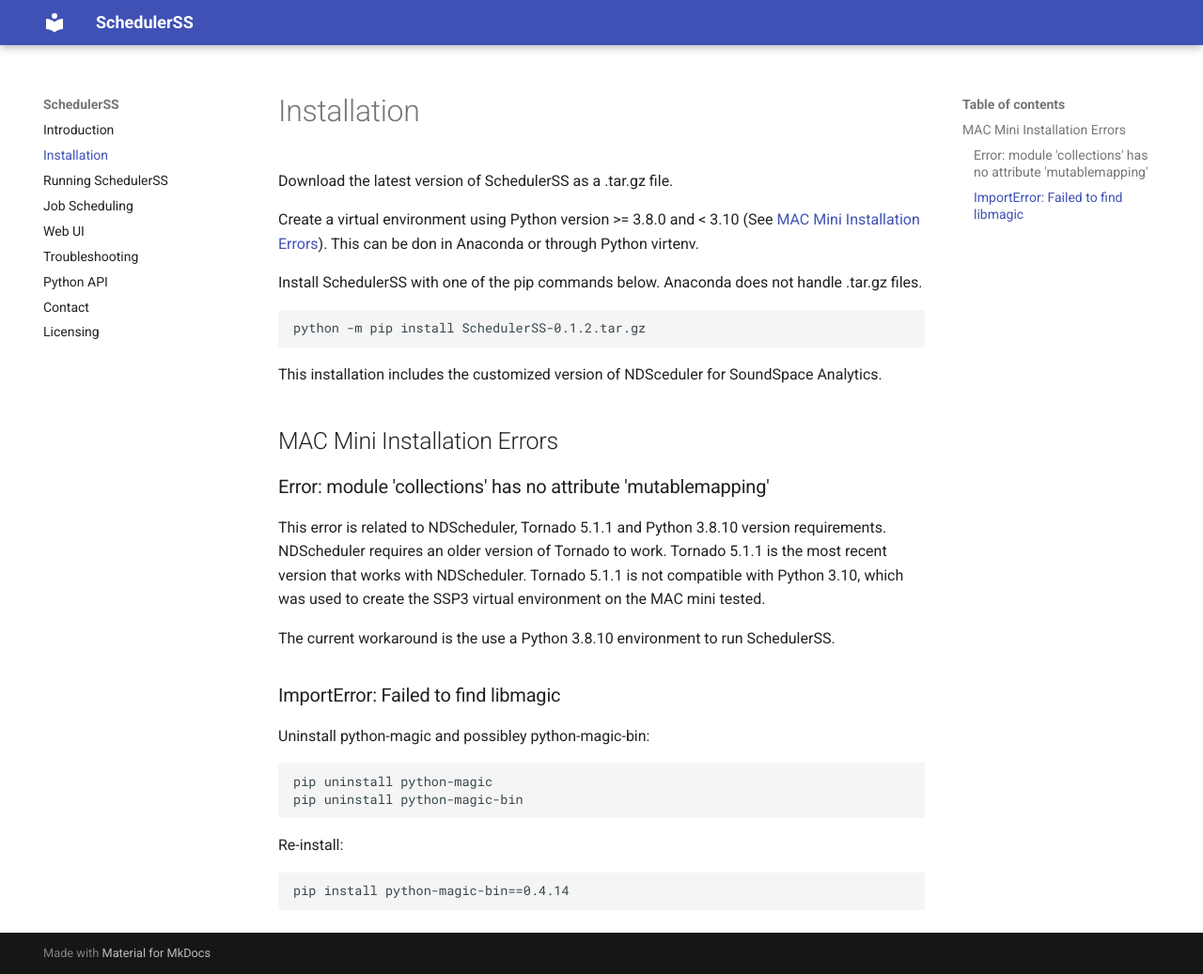
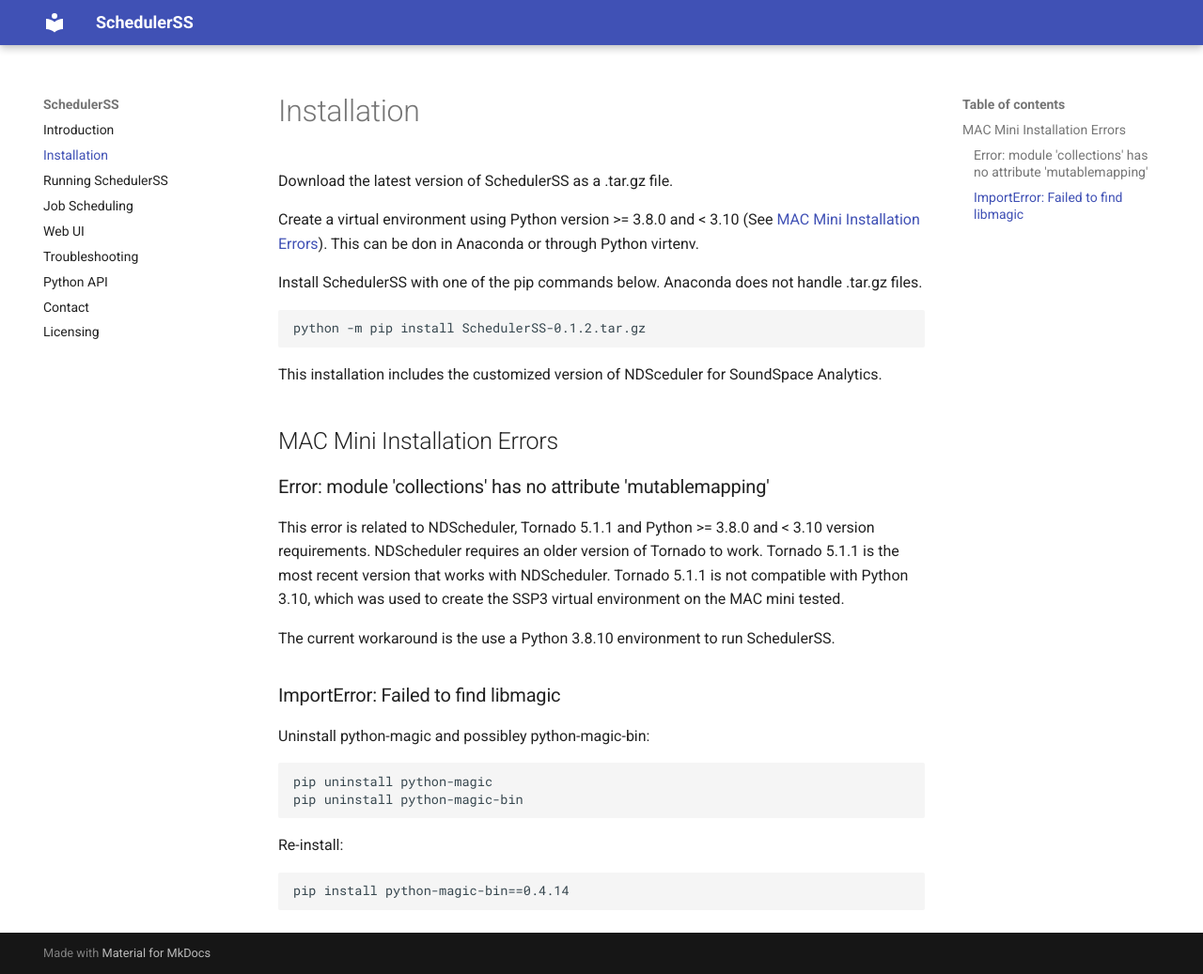
Before and after one commit to nesdolya/GroundControl, an MkDocs documentation site: the page built from docs/installation.md, in a window 1280 px wide and 1037 px high. Shown: the whole window at 94% size. Built offline with MkDocs 1.6.1 and Material for MkDocs 9.7.7, drawn with Linux system fonts in a browser that asks for light colours.

Commit message:
Update installation.md

```diff
--- a/docs/installation.md
+++ b/docs/installation.md
@@ -13,7 +13,7 @@ This installation includes the customized version of NDSceduler for SoundSpace A
 ## MAC Mini Installation Errors
 
 ### Error: module 'collections' has no attribute 'mutablemapping'
-This error is related to NDScheduler, Tornado 5.1.1 and Python 3.8.10 version requirements. NDScheduler requires an older version of Tornado to work. Tornado 5.1.1 is the most recent version that works with NDScheduler. Tornado 5.1.1 is not compatible with Python 3.10, which was used to create the SSP3 virtual environment on the MAC mini tested.
+This error is related to NDScheduler, Tornado 5.1.1 and Python >= 3.8.0 and < 3.10 version requirements. NDScheduler requires an older version of Tornado to work. Tornado 5.1.1 is the most recent version that works with NDScheduler. Tornado 5.1.1 is not compatible with Python 3.10, which was used to create the SSP3 virtual environment on the MAC mini tested.
 
 The current workaround is the use a Python 3.8.10 environment to run SchedulerSS.
 
```
